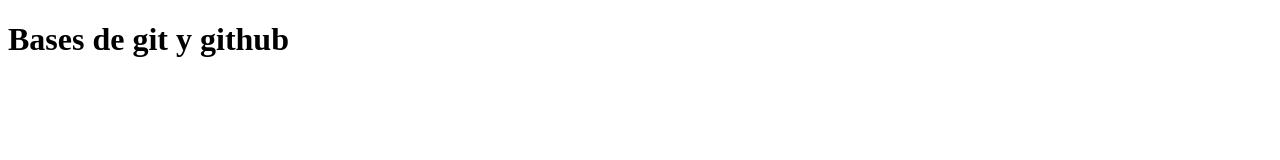
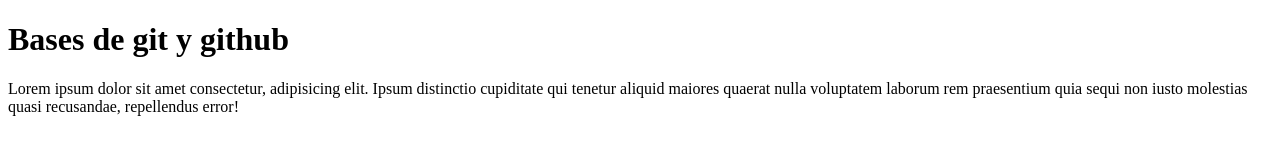
Before and after one commit to IvanFernando200/git-test-gen35, a plain HTML site: page index.html in a window 1280 px wide. Drawn offline with Linux system fonts and the light colour scheme.

Commit message:
Update from new branch

```diff
--- a/index.html
+++ b/index.html
@@ -7,5 +7,11 @@
   </head>
   <body>
     <h1>Bases de git y github</h1>
+    <p>
+      Lorem ipsum dolor sit amet consectetur, adipisicing elit. Ipsum distinctio
+      cupiditate qui tenetur aliquid maiores quaerat nulla voluptatem laborum
+      rem praesentium quia sequi non iusto molestias quasi recusandae,
+      repellendus error!
+    </p>
   </body>
 </html>
```
